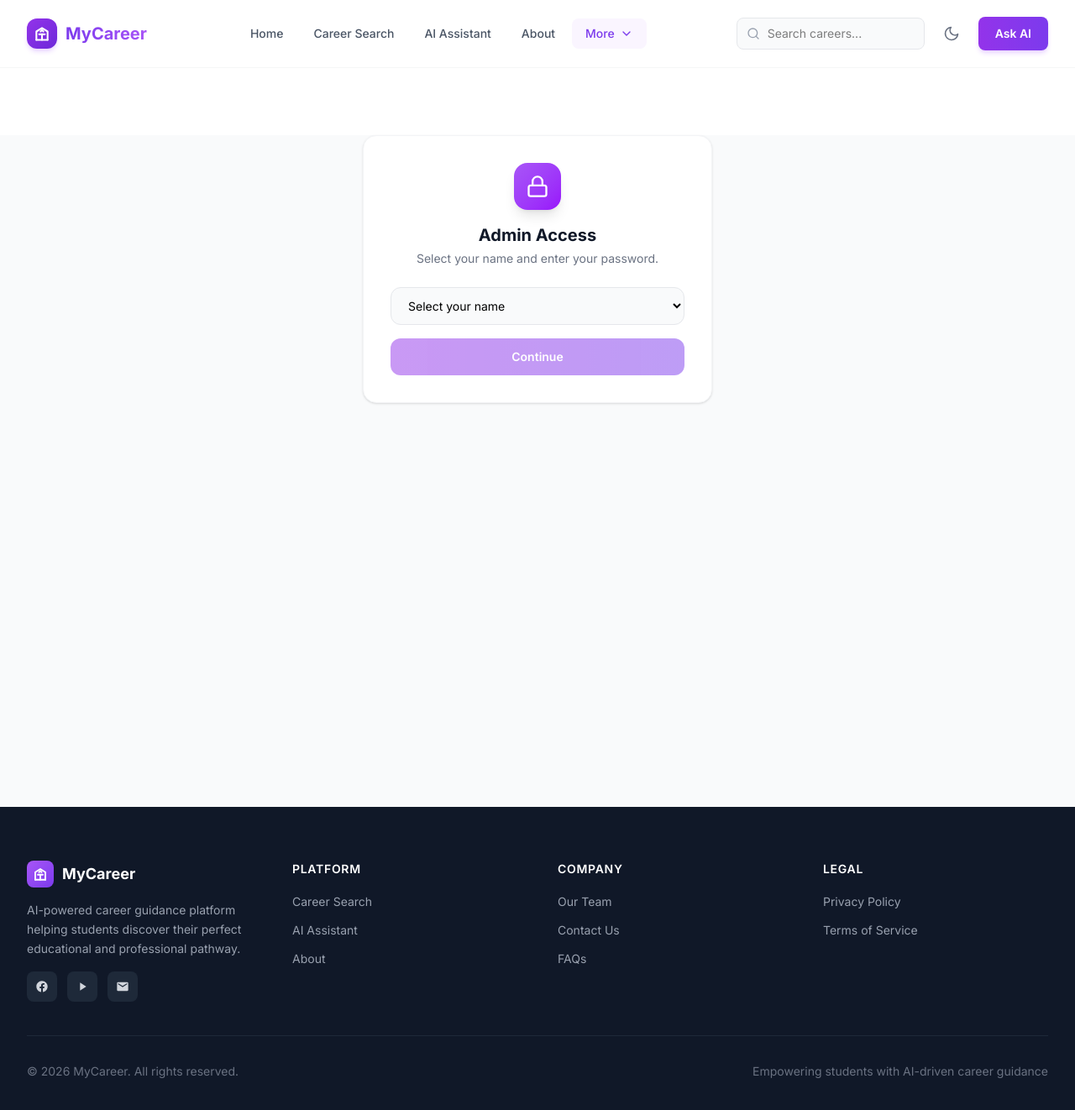
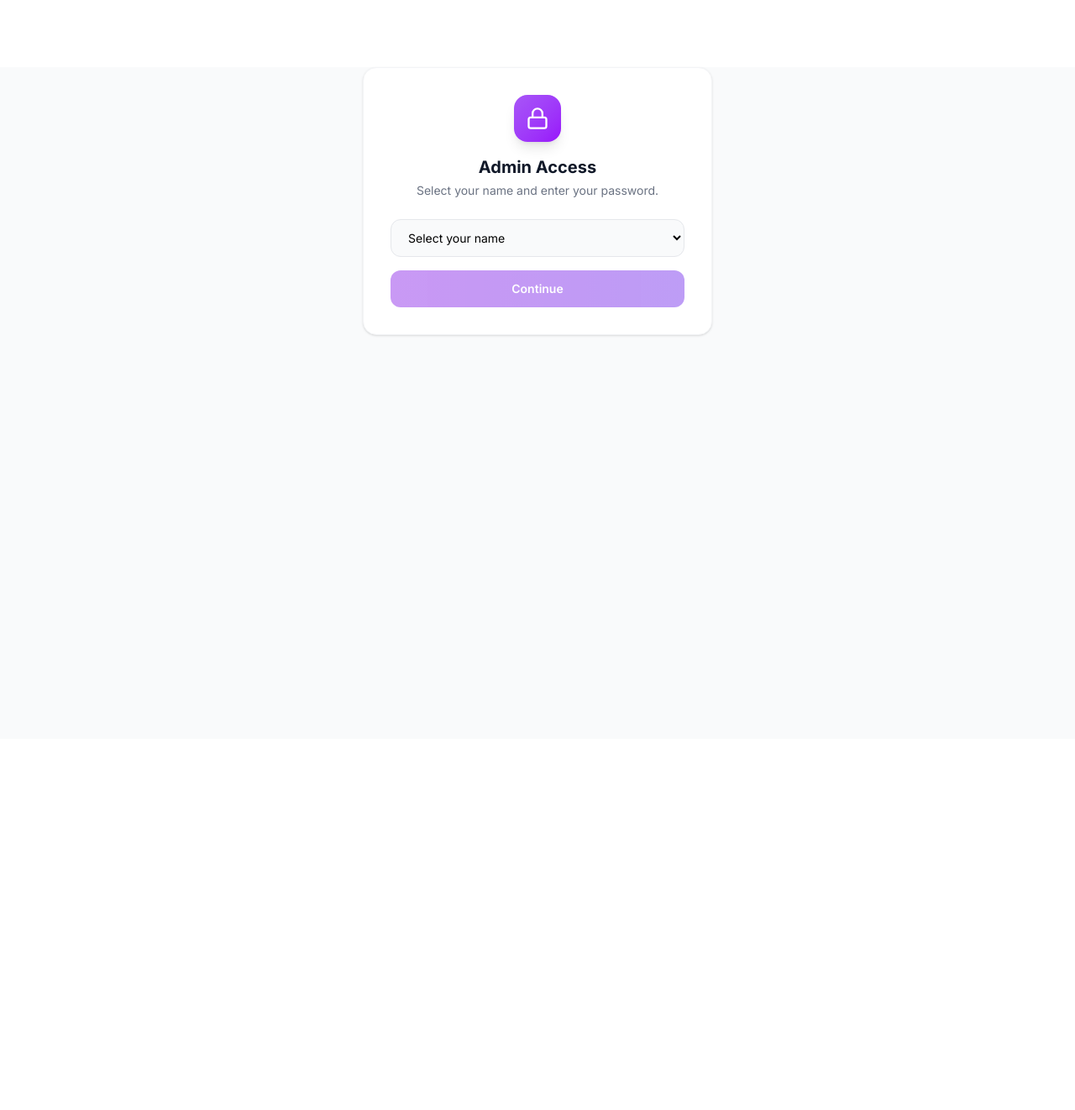
Before and after one commit to Arnaud090/My-Career, a Vue app in the folder frontend/: page /dashboard in a window 1280 px wide. Shown: the top 1322 px of the page at 84% size. After the commit the page ends 880 px from the top, so only its background shows below. Built offline with nearby package versions, Linux system fonts and the light colour scheme.

Commit message:
fix: hide navbar & footer on dashboard page

```diff
--- a/frontend/src/App.vue
+++ b/frontend/src/App.vue
@@ -1,7 +1,11 @@
 <script setup>
-import { ref, watch, onMounted, provide } from 'vue'
+import { ref, watch, onMounted, provide, computed } from 'vue'
+import { useRoute } from 'vue-router'
 import Navbar from './components/Navbar.vue'
 import Footer from './components/Footer.vue'
+
+const route = useRoute()
+const isDashboard = computed(() => route.path === '/dashboard')
 
 const isDark = ref(false)
 
@@ -32,10 +36,10 @@ provide('toggleDark', toggleDark)
 
 <template>
   <div class="min-h-screen bg-white flex flex-col">
-    <Navbar />
+    <Navbar v-if="!isDashboard" />
     <main class="flex-1">
       <router-view />
     </main>
-    <Footer />
+    <Footer v-if="!isDashboard" />
   </div>
 </template>
```
